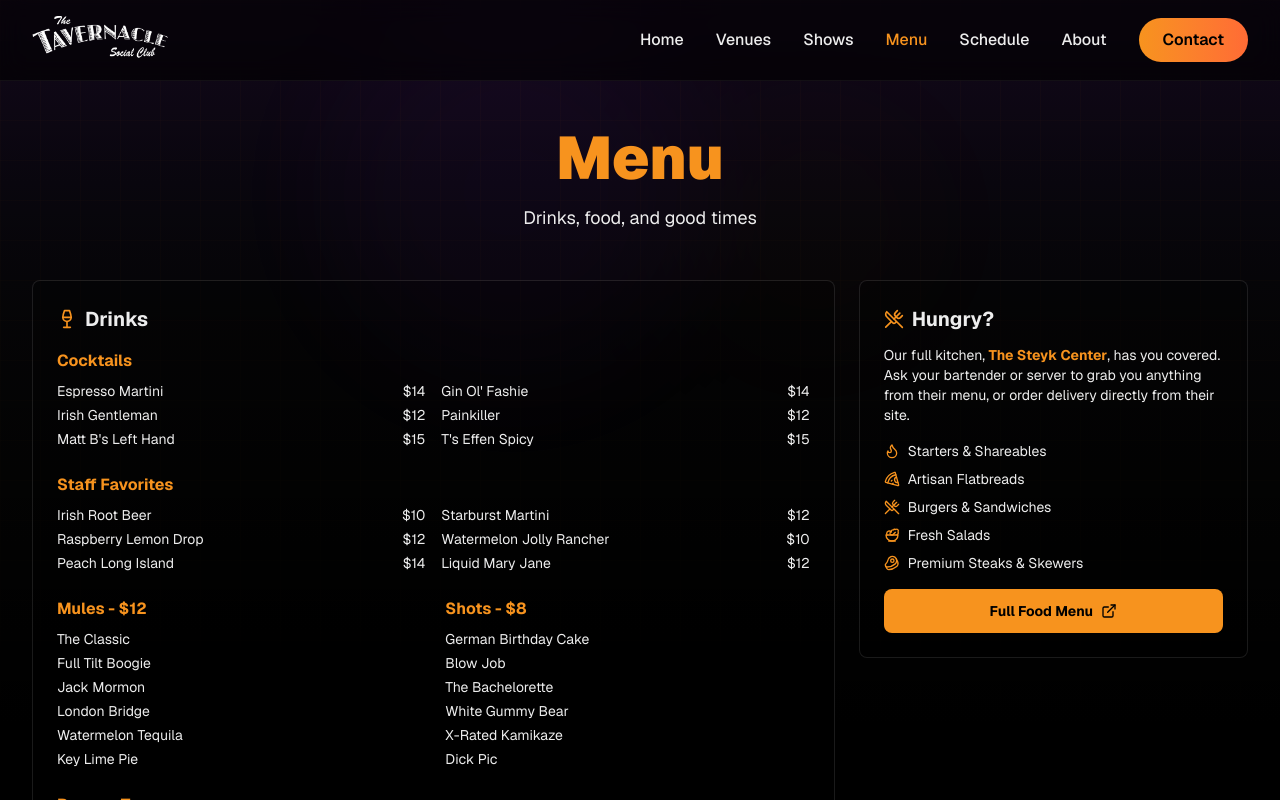
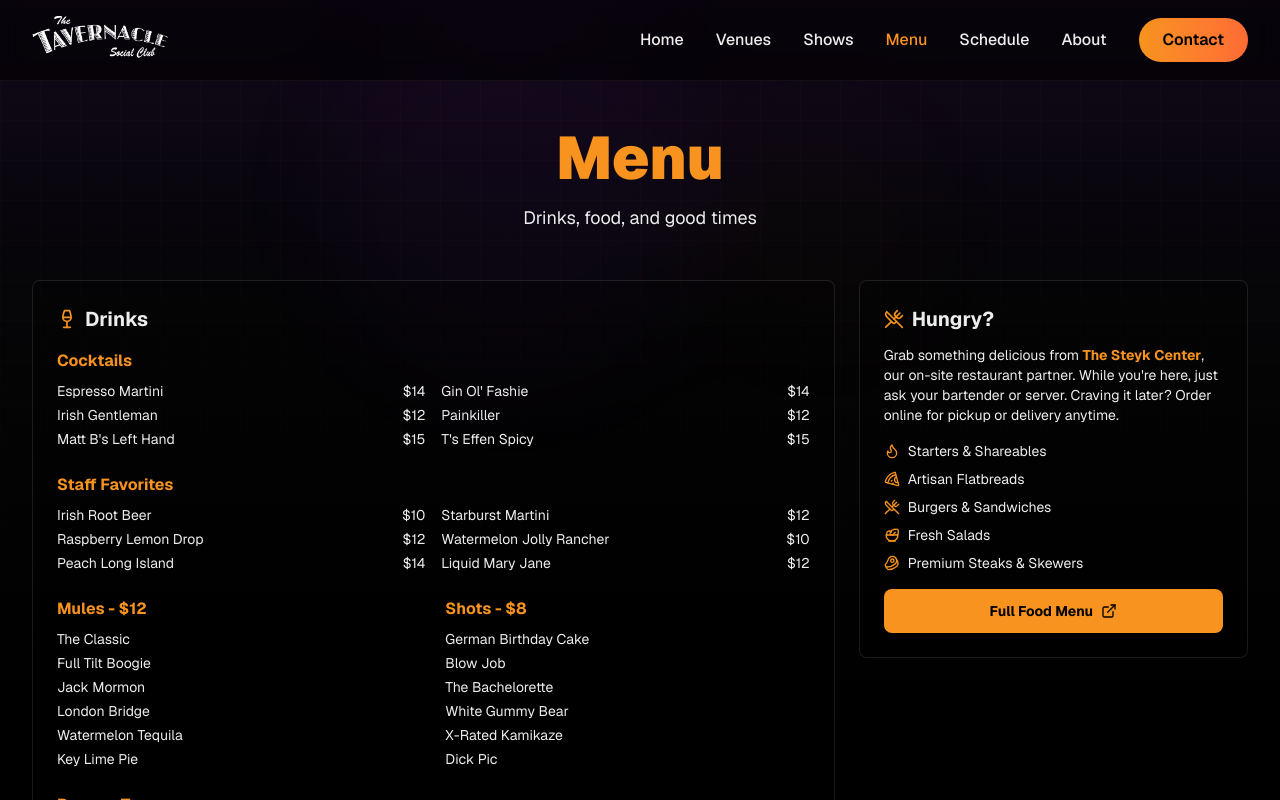
Before and after one commit to tavernacle/tavernacle.com, a Next.js app: page /menu in a window 1280 px wide. Shown: the top 800 px of the page. Built offline with nearby package versions, Linux system fonts and the light colour scheme.

Commit message:
better type

```diff
--- a/app/menu/page.tsx
+++ b/app/menu/page.tsx
@@ -369,13 +369,13 @@ export default function MenuPage() {
                 </div>
 
                 <p className="text-sm text-foreground/80 mb-4">
-                  Our full kitchen,{" "}
+                  Grab something delicious from{" "}
                   <span className="font-bold text-[#f7931e]">
                     The Steyk Center
                   </span>
-                  , has you covered. Ask your bartender or server to grab you
-                  anything from their menu, or order delivery directly from
-                  their site.
+                  , our on-site restaurant partner. While you're here, just ask
+                  your bartender or server. Craving it later? Order online for
+                  pickup or delivery anytime.
                 </p>
 
                 <div className="space-y-2 mb-4 text-sm text-foreground/70">
```
